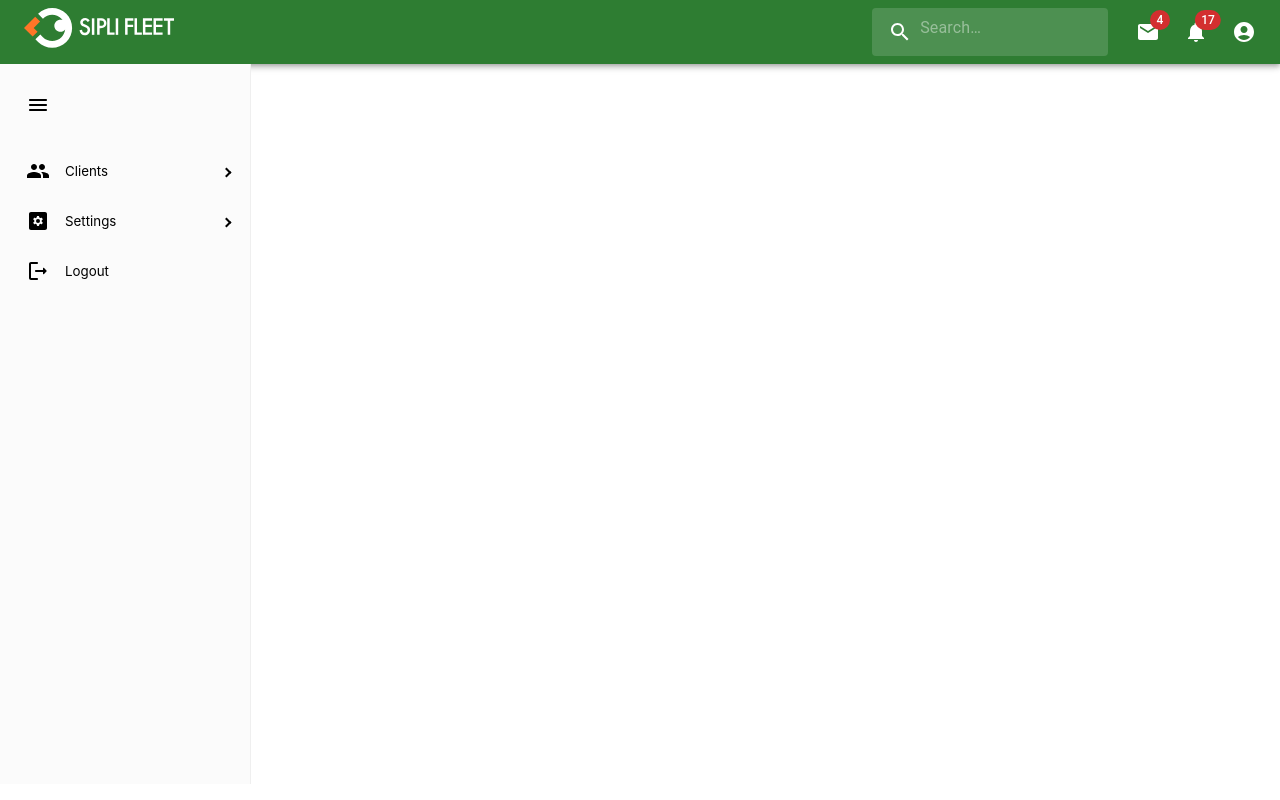
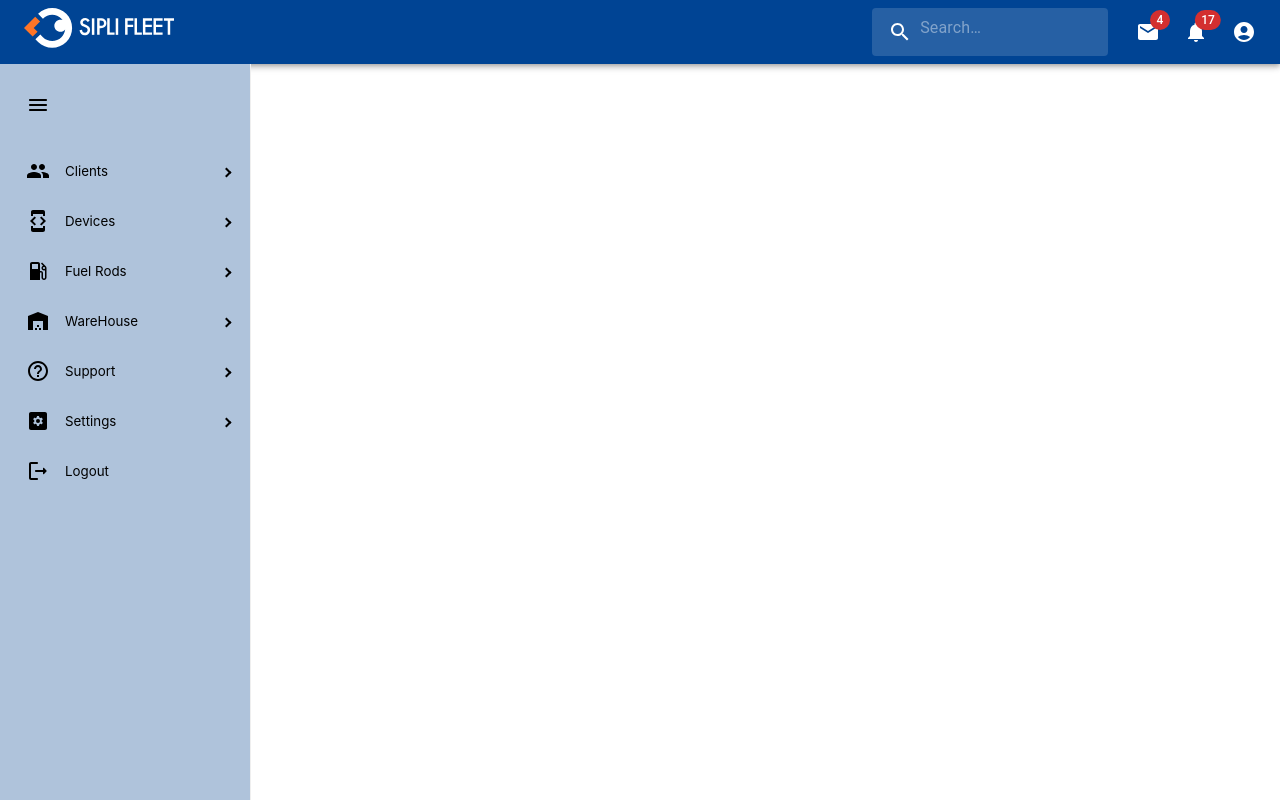
Before and after one commit to Karmhhh/ReactLearning, a React (Create React App) app in the folder layout_/: page /logout in a window 1280 px wide. Shown: the top 800 px of the page. Built offline with nearby package versions, Linux system fonts and the light colour scheme.

Commit message:
add more item to the sidebar

```diff
--- a/layout_/src/App.css
+++ b/layout_/src/App.css
@@ -12,14 +12,7 @@ body {
      font-size: 10pt;
 
 }
-.styleAppBar{
 
-     background: #ffffff;
-}
-.sidebar {
-     background: #ffffff;
-     height: 90vh;
-}
 h1 {
      color: #000000;
      margin: 1rem auto;
--- a/layout_/src/components/Card.js
+++ b/layout_/src/components/Card.js
@@ -1,6 +1,5 @@
 import {
   Card,
-
   Box,
   Typography,
   CardContent,
--- a/layout_/src/components/DataGridMui.js
+++ b/layout_/src/components/DataGridMui.js
@@ -8,7 +8,6 @@ import RestartAltIcon from "@mui/icons-material/RestartAlt";
 export const Table = (props) => {
   const { columns, rows, setRows } = props;
   const [selectedRows, setSelectedRows] = useState([]);
-  const [toggleCompleted, setTogCom] = useState(false);
 
   const handleReset = () => {
     rows.map((row) => (row.completed = false));
@@ -23,7 +22,7 @@ export const Table = (props) => {
   const toggleComplet = () => {
     for (const el of selectedRows) {
       rows.map((row) => {
-        row.id == el
+        return row.id === el
           ? row.completed === false
             ? (row.completed = true)
             : (row.completed = false)
@@ -44,7 +43,7 @@ export const Table = (props) => {
         direction={"column"}
         sx={{ width: "100%" }}
       >
-        <Grid item lg={8}>
+        <Grid item>
           <DataGrid
             rows={rows}
             columns={columns}
@@ -68,12 +67,10 @@ export const Table = (props) => {
           justifyContent={"center"}
           container
           spacing={2}
-          columnSpacing={15}
           direction={"row"}
-          xs={1}
-          sx={{ minWidth: '30vh' }}
+          sx={{ minWidth: "30vh" }}
         >
-          <Grid item lg={4} md={4} xs={4} >
+          <Grid item xl={4} lg={4} md={4} xs={5}>
             {" "}
             <Button
               sx={{ minWidth: 50, maxWidth: 300 }}
@@ -87,7 +84,7 @@ export const Table = (props) => {
               Delete Todos
             </Button>
           </Grid>
-          <Grid item lg={4} md={4} xs={4} >
+          <Grid item xl={4} lg={4} md={4} xs={5}>
             <Button
               sx={{ minWidth: 50, maxWidth: 300 }}
               onClick={() => {
@@ -100,7 +97,7 @@ export const Table = (props) => {
               Toggle Todo
             </Button>
           </Grid>
-          <Grid item lg={4} md={4} xs={4} >
+          <Grid item xl={4} lg={4} md={4} xs={5}>
             <Button
               sx={{ minWidth: 50, maxWidth: 300 }}
               onClick={() => {
--- a/layout_/src/components/NavBar.js
+++ b/layout_/src/components/NavBar.js
@@ -159,7 +159,7 @@ export default function PrimarySearchAppBar() {
 
   return (
     <Box sx={{ flexGrow: 1 }} >
-      <AppBar position="static" color='success' >
+      <AppBar style={{ background:'#004494'}} position="static" >
         <Toolbar >
 
           <Typography
--- a/layout_/src/components/RouterPath.js
+++ b/layout_/src/components/RouterPath.js
@@ -42,7 +42,9 @@ const Dashboard = () => {
       Button: "ButtonCard3",
     },
   ];
-  const [columns, setColumns] = useState([
+  const [columns,
+    // setColumns
+  ] = useState([
     { field: "id", headerName: "ID", maxWidth: 100, },
     {
       field: "TodoName",
@@ -80,13 +82,13 @@ const Dashboard = () => {
           item
           container
           spacing={3}
-          columnGap={10}
+          justifyContent={'center'}
+          columnGap={'4rem'}
           direction={"row"}
         >
           {cards.map((card) => {
             return (
-              <>
-                <Grid item  lg={3} md={5} sm={12} xs={12}>
+              <> <Grid item xl={3} lg={3} md={5} sm={12} xs={12}>
                   <OutlinedCard
                     Subtitle={card.Subtitle}
                     Title={card.Title}
@@ -96,6 +98,7 @@ const Dashboard = () => {
                     Button={card.Button}
                   />
                 </Grid>
+
               </>
             );
           })}
--- a/layout_/src/components/Sidebar.js
+++ b/layout_/src/components/Sidebar.js
@@ -6,24 +6,16 @@ import {
   SubMenu,
   useProSidebar,
 } from "react-pro-sidebar";
+import LogoutRoundedIcon from "@mui/icons-material/LogoutRounded";
+import SettingsApplicationsRoundedIcon from "@mui/icons-material/SettingsApplicationsRounded";
+import MenuRoundedIcon from "@mui/icons-material/MenuRounded";
+import PeopleIcon from "@mui/icons-material/People";
+import LocalGasStationIcon from '@mui/icons-material/LocalGasStation';
+import DeveloperModeIcon from '@mui/icons-material/DeveloperMode';
+import HelpOutlineIcon from '@mui/icons-material/HelpOutline';
+import WarehouseIcon from '@mui/icons-material/Warehouse';
 
-import MenuRoundedIcon from "@mui/icons-material/MenuRounded";
 
-import PeopleIcon from "@mui/icons-material/People";
-import GridViewRoundedIcon from "@mui/icons-material/GridViewRounded";
-import ReceiptRoundedIcon from "@mui/icons-material/ReceiptRounded";
-import BarChartRoundedIcon from "@mui/icons-material/BarChartRounded";
-import TimelineRoundedIcon from "@mui/icons-material/TimelineRounded";
-import BubbleChartRoundedIcon from "@mui/icons-material/BubbleChartRounded";
-import WalletRoundedIcon from "@mui/icons-material/WalletRounded";
-import AccountBalanceRoundedIcon from "@mui/icons-material/AccountBalanceRounded";
-import SavingsRoundedIcon from "@mui/icons-material/SavingsRounded";
-import MonetizationOnRoundedIcon from "@mui/icons-material/MonetizationOnRounded";
-import SettingsApplicationsRoundedIcon from "@mui/icons-material/SettingsApplicationsRounded";
-import AccountCircleRoundedIcon from "@mui/icons-material/AccountCircleRounded";
-import ShieldRoundedIcon from "@mui/icons-material/ShieldRounded";
-import NotificationsRoundedIcon from "@mui/icons-material/NotificationsRounded";
-import LogoutRoundedIcon from "@mui/icons-material/LogoutRounded";
 
 const SidebarMui = () => {
   const renderMenuItems = () => {
@@ -36,6 +28,49 @@ const SidebarMui = () => {
         MenuItems: [
           { to: "dashboard", name: "Clients Dashboard" },
           { to: "clientPresets", name: "Client Presets" },
+          { to: "clientPresets", name: "New Client" },
+        ],
+      },
+
+      {
+        SubMenuLabel: "Devices",
+        iconSubMenu: () => {
+          return <DeveloperModeIcon />;
+        },
+        MenuItems: [
+          { to: "", name: "Tcp/SMS Commands" },
+          { to: "", name: "Other" },
+          { to: "", name: "Other2" },
+        ],
+      },
+      {
+        SubMenuLabel: "Fuel Rods",
+        iconSubMenu: () => {
+          return <LocalGasStationIcon />;
+        },
+        MenuItems: [{ to: "", name: "Sensors" }],
+      },
+
+      {
+        SubMenuLabel: "WareHouse",
+        iconSubMenu: () => {
+          return <WarehouseIcon />;
+        },
+        MenuItems: [
+          { to: "", name: "other" },
+          { to: "", name: "other" },
+          { to: "", name: "other" },
+        ],
+      },
+      {
+        SubMenuLabel: "Support",
+        iconSubMenu: () => {
+          return <   HelpOutlineIcon />;
+        },
+        MenuItems: [
+          { to: "", name: "other" },
+          { to: "", name: "other" },
+          { to: "", name: "other" },
         ],
       },
       {
@@ -45,10 +80,11 @@ const SidebarMui = () => {
         },
         MenuItems: [
           { to: "Account", name: "Account" },
+          { to: "Users", name: "Users" },
           { to: "Privacy", name: "Privacy" },
-          { to: "Notification", name: "Notification" },
         ],
       },
+
       {
         Label: "Logout",
         to: "Logout",
@@ -65,6 +101,7 @@ const SidebarMui = () => {
             <>
               {menuOption.MenuItems && (
                 <SubMenu
+                  key={menuOption.SubMenuLabel}
                   label={menuOption.SubMenuLabel}
                   icon={menuOption.iconSubMenu()}
                 >
@@ -72,6 +109,7 @@ const SidebarMui = () => {
                     return (
                       <>
                         <MenuItem
+                          key={menuItem.name}
                           component={<Link to={menuItem.to} className="link" />}
                           // icon={<GridViewRoundedIcon /> }
                         >
@@ -84,6 +122,7 @@ const SidebarMui = () => {
               )}
               {!menuOption.MenuItems && (
                 <MenuItem
+                  key={menuOption.name}
                   component={<Link to={menuOption.to} className="link" />}
                   icon={menuOption.icon()}
                 >
@@ -97,11 +136,10 @@ const SidebarMui = () => {
     );
   };
 
-  const { collapseSidebar, toggleSidebar, collapsed, toggled, broken, rtl } =
-    useProSidebar();
+  const { collapseSidebar } = useProSidebar();
   return (
     <>
-      <Sidebar   className="sidebar" >
+      <Sidebar style={{ background: "#004494", height: "100vh" }}>
         <Menu>
           <MenuItem
             className="menu1"
```
